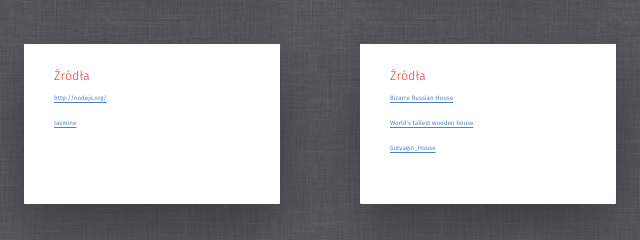
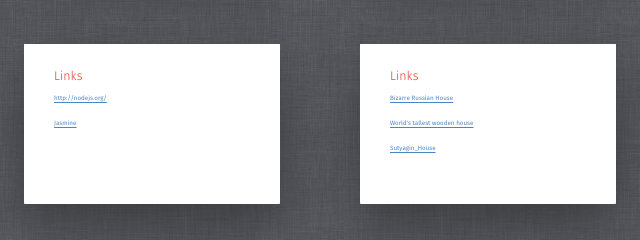
Before and after one commit to darekb/WarsawJs6, a plain HTML site: page index.html in a window 1280 px wide. Shown: the part 1386-1626 px from the top of the page, 76-716 px from the left. Drawn offline with Linux system fonts and the light colour scheme.

Commit message:
change sources

```diff
--- a/index.html
+++ b/index.html
@@ -159,14 +159,14 @@
 
     <section class="slide">
         <div>
-            <h2>Źródła</h2>
+            <h2>Links</h2>
             <p><a href="http://nodejs.org/">http://nodejs.org/</a></p>
             <p><a href="http://jasmine.github.io/">Jasmine</a></p>
         </div>
     </section>
     <section class="slide">
         <div>
-            <h2>Źródła</h2>
+            <h2>Links</h2>
             <p><a href="https://www.youtube.com/watch?v=PoGWuK5e_nY">Bizarre Russian House</a></p>
             <p><a href="https://www.youtube.com/watch?v=DoIT3HO3sj0#t=60">World's tallest wooden house</a></p>
             <p><a href="http://en.wikipedia.org/wiki/Sutyagin_House">Sutyagin_House</a></p>
```
